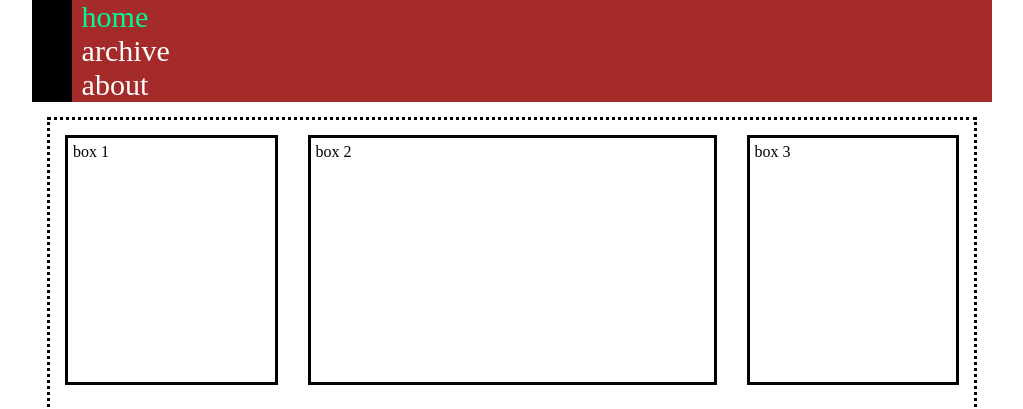
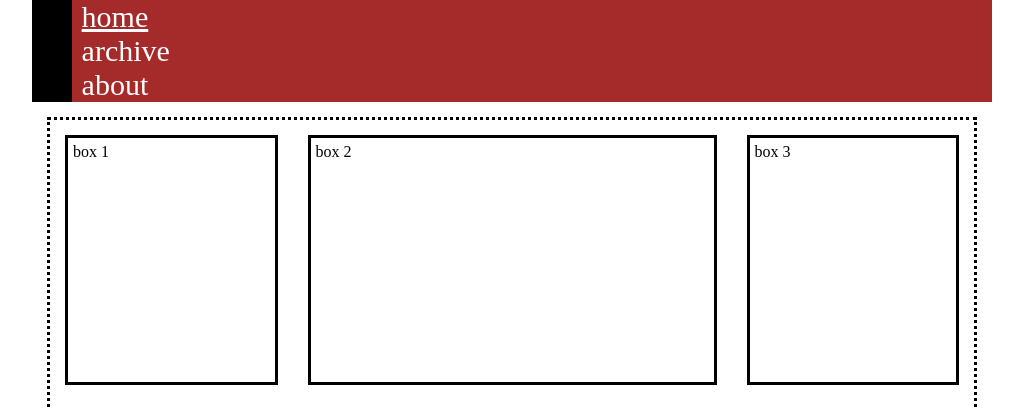
Before and after one commit to HeartCellar/HeartCellar.github.io, a plain HTML site: page index.html in a window 1280 px wide. In both pictures the pointer is over the link "home". Shown: the top 409 px of the page, without its empty margins (128-1151 px from the left). Drawn offline with Linux system fonts and the light colour scheme; grey boxes are pictures that could not be loaded.

Commit message:
changed nav bar hover to underline

```diff
--- a/css/style.css
+++ b/css/style.css
@@ -21,7 +21,7 @@ a{
     font-size: 30px;
 }
 a:hover{
-    color: mediumspringgreen;
+    text-decoration: underline;
 }
 
 .issue{
```
